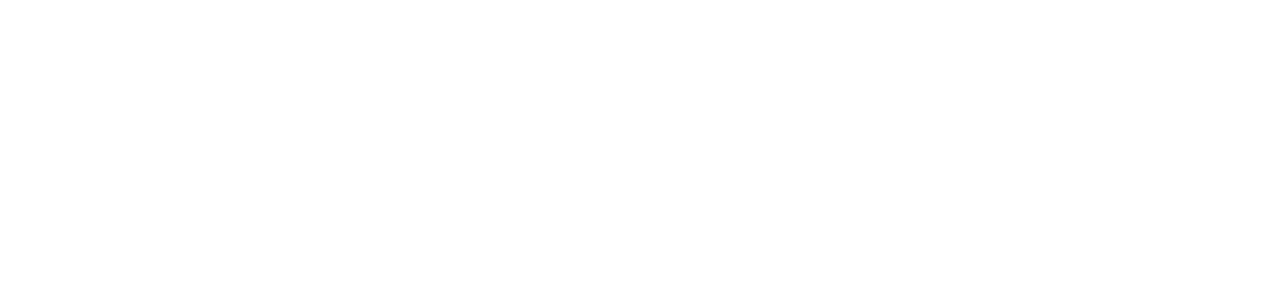
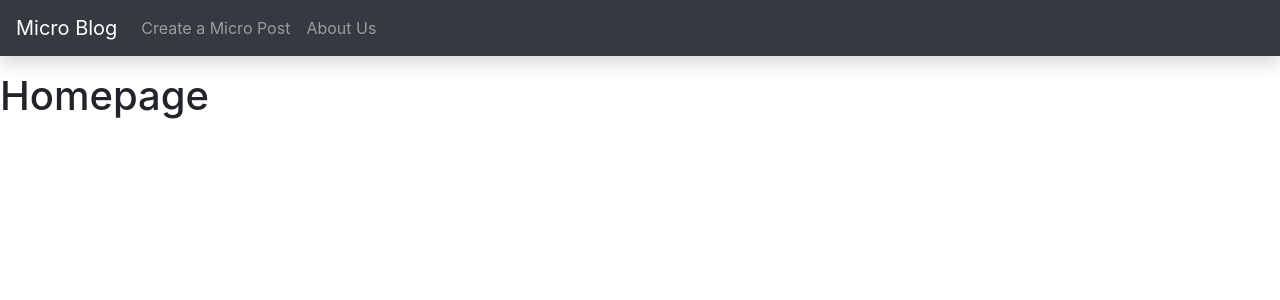
Before and after one commit to pkranz1/food-chase, a React (Create React App) app in the folder client/: page / in a window 1280 px wide. Shown: the top 300 px of the page. Built offline with nearby package versions, Linux system fonts and the light colour scheme.

Commit message:
working with router

```diff
--- a/client/src/App.js
+++ b/client/src/App.js
@@ -9,15 +9,20 @@
 
 import Navigation from './components/Navigation';
 import CustomerSignupPage from './pages/CustomerSignupPage';
+import LoginPage from './pages/LoginPage';
+import HomePage from './pages/HomePage';
 import WrongPage from './components/WrongPage';
 
 function App() {
   return(
     <Router>
+      <Navigation />
       <div className="container-fluid">
         <div>
           <Switch>
-            <Route path="/Login" component={ CustomerSignupPage }/>
+          <Route path="/signup/customer" component={ CustomerSignupPage } />
+            <Route path="/Login" component={ LoginPage }/>
+            <Route path="/" component={ HomePage } />
           </Switch>
         </div>
       </div>
--- /dev/null
+++ b/client/src/pages/HomePage.js
@@ -0,0 +1,13 @@
+import React from 'react';
+
+function HomePage() {
+  return(
+    <div classNam="container-fluid">
+      <div className="row">
+        <h1>Homepage</h1>
+      </div>
+    </div>
+  );
+}
+
+export default HomePage;
```
